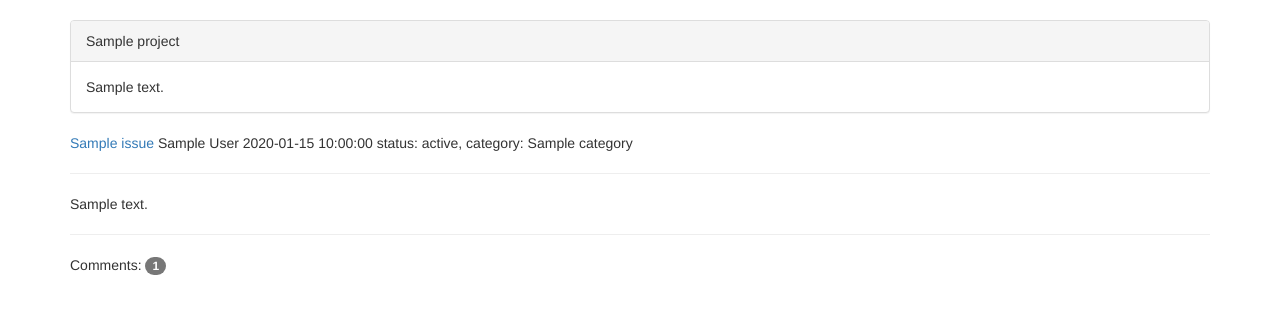
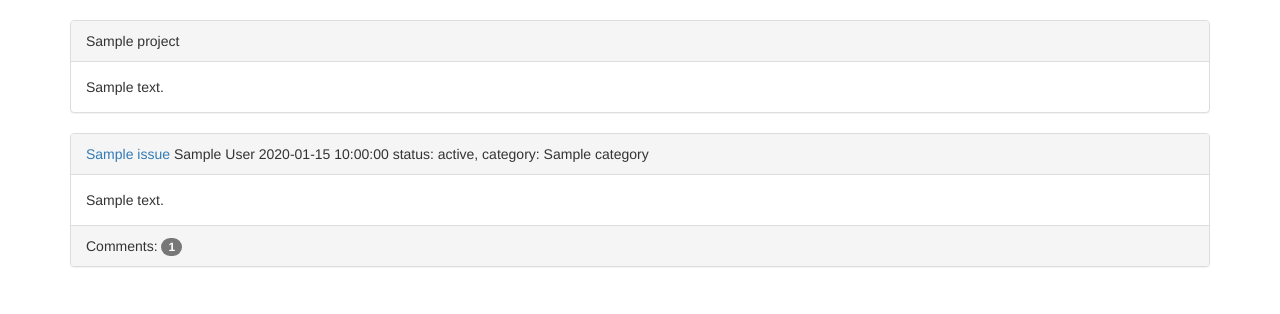
Before and after one commit to kosc/neobug, a Flask app: template neobug/templates/issues.html in a window 1280 px wide. Shown: the part 52-366 px from the top of the page. Run offline with Flask 2, Linux system fonts and the light colour scheme; the template is opened without the code that fills it: most values are stand-ins (such as "Sample title", 1, 10 or a date in 2020); data that the repository does not hold is empty; some libraries are stand-ins or nearby versions.

Commit message:
Issues template

```diff
--- a/neobug/templates/issues.html
+++ b/neobug/templates/issues.html
@@ -6,10 +6,10 @@
     <div class="panel-body">{{ project.description }}</div>
   </div>
   {% if issues %}
-    <div>
     {% for issue in issues %}
       {% if issue.status != "Closed" %}
-        <div>
+        <div class="panel panel-default">
+          <div class="panel-heading">
             <a href="/issues/{{ issue.id }}">{{ issue.title }}</a> <span>{{ issue.author }}</span>
             <span>{{ issue.created_at.strftime("%Y-%m-%d %H:%M:%S") }}</span>
             <span>status: {{ issue.status }}, category: {{ issue.category }}</span>
@@ -20,14 +20,16 @@
                 </a>
               {% endif %}
             {% endif %}
-          <hr />
-          <p>{{ issue.body }}</p>
-          <hr />
+          </div>
+          <div class="panel-body">
+            {{ issue.body }}
+          </div>
+          <div class="panel-footer">
             Comments: <span class="badge">{{ issue.comments_count }}</span>
+          </div>
         </div>
       {% endif %}
     {% endfor %}
-    </div>
   {% endif %}
   {% if session.logged_in %}
     <p>
```
Lines whose indentation alone changed are shown as unchanged.
